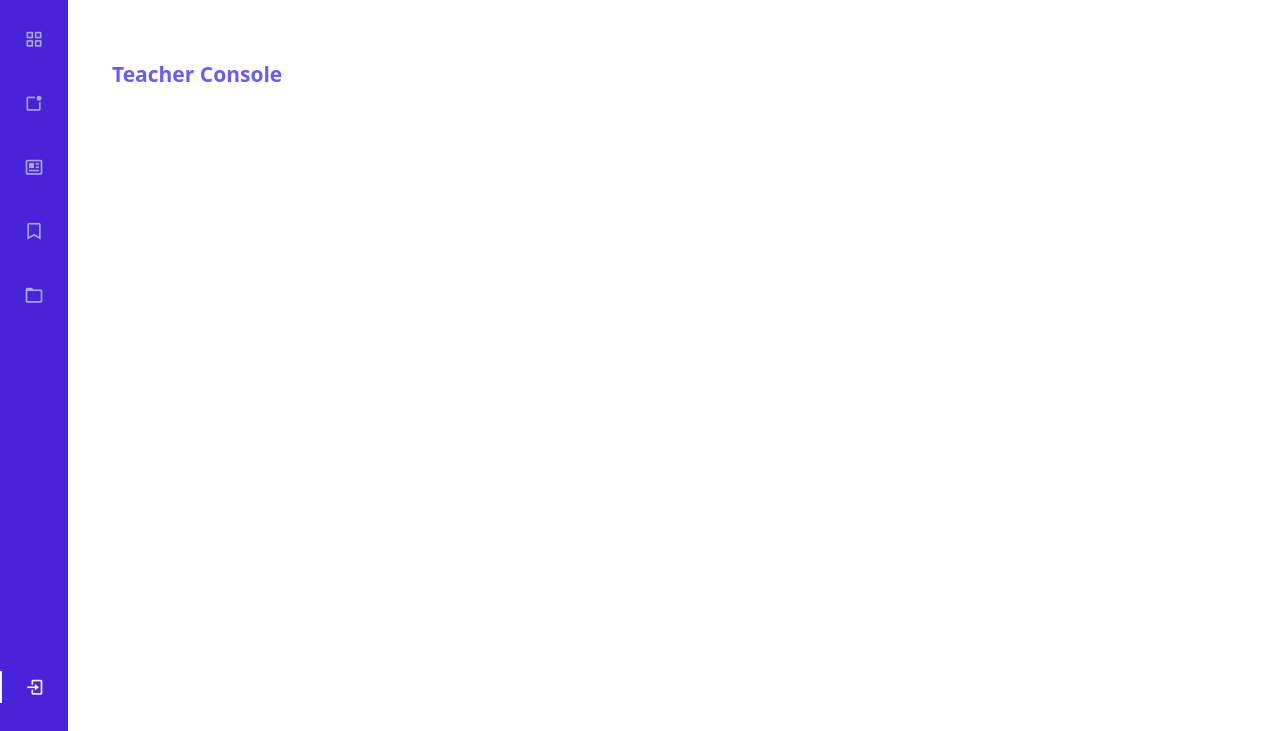
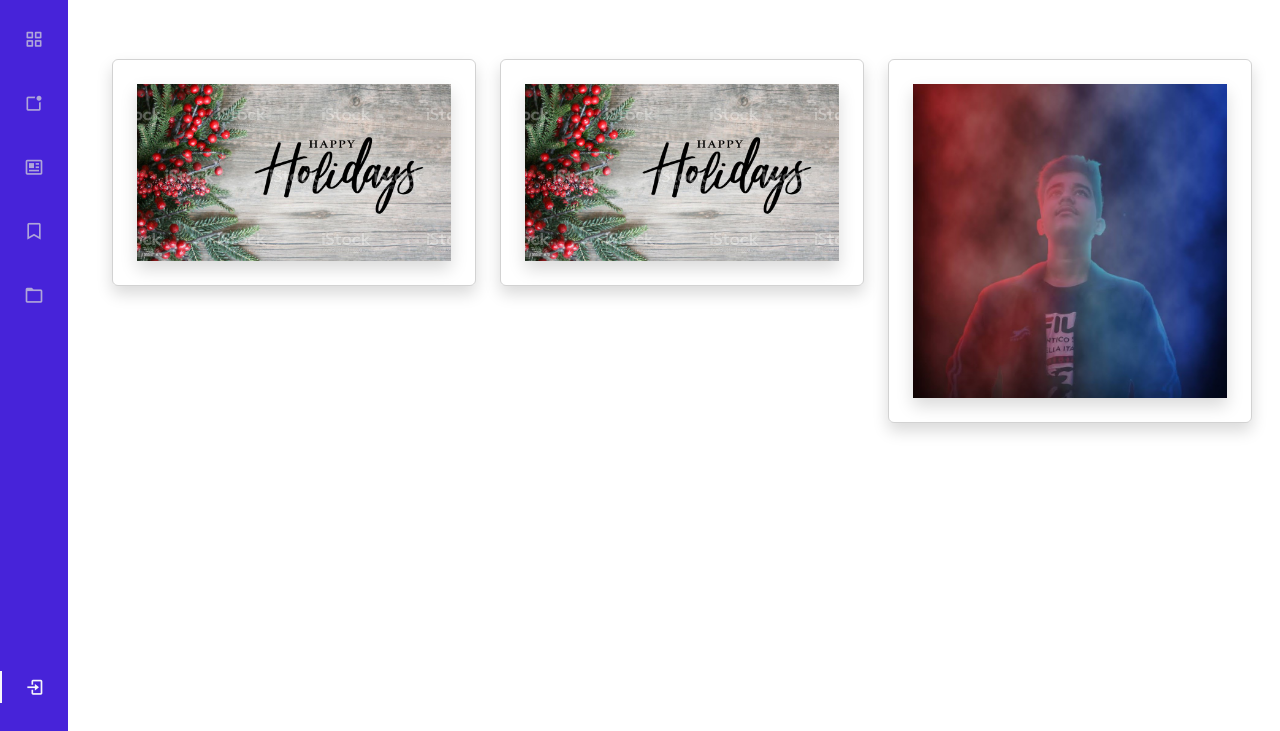
Before and after one commit to Krishna-Noutiyal/KV-Manager, a Flask app: page /T_Console in a window 1280 px wide. Shown: the part 69-800 px from the top of the page. Run offline with Flask 2, Linux system fonts and the light colour scheme; data that the repository does not hold is empty; style sheets or scripts are compiled from the project's sources.

Commit message:
Added Teacher's console Functionalities

```diff
--- a/FetchContent.py
+++ b/FetchContent.py
@@ -34,7 +34,7 @@ def sql(query):
     # Closing the connection
     Db.close()
 
-    return Fetch
+    return list(Fetch)
 
 
 def Get_News(Sr="sr", Class= "Class", Teacher= "Teacher"):
@@ -82,3 +82,7 @@ def Get_Classwork():
     lst = sql("Select * from classwork;")
 
     return lst
+
+def Get_Homework():
+    lst = sql("Select * from classwork;")
+    return lst
--- a/app.py
+++ b/app.py
@@ -4,7 +4,7 @@ from cryptography.fernet import Fernet
 import json
 import pymysql as sql
 
-from FetchContent import Get_News, Get_Newses, Get_Event, Get_Events, Get_Classwork
+from FetchContent import Get_News, Get_Newses, Get_Event, Get_Events, Get_Classwork, Get_Homework
 
 app = Flask(__name__)
 app.secret_key = "SecretKey"
@@ -394,12 +394,14 @@ def Classwork():
 
 @app.route("/Homework", methods=["GET", "POST"])
 def Homework():
-    return render_template("Homework.html")
+    Work = Get_Homework()
+
+    return render_template("Homework.html", Length=len(Work), Content=Work)
 
 
 @app.route("/T_Console", methods=["GET", "POST"])
 def T_Console():
-    return render_template("T_Console.html")
+    return render_template("T_Console.html", Cnt=Get_Newses())
 
 
 @app.route("/Post/<NewsOrPost>/<SerialNo>", methods=["GET", "POST"])
--- a/static/CSS/DarkMode.css
+++ b/static/CSS/DarkMode.css
@@ -7,7 +7,8 @@ body.dark .Padinputs {
 }
 
 body.dark .post-card {
-  border: 1px solid rgba(105, 92, 254, 0.4);
+  border: 1px solid rgba(105, 92, 254, 0.77);
+  background-color: #1f0242;
 }
 
 body.dark .formbars button {
--- a/static/CSS/DarkMode.scss
+++ b/static/CSS/DarkMode.scss
@@ -7,7 +7,8 @@ body.dark .Padinputs {
 }
 
 body.dark .post-card{
-  border: 1px solid rgba(105, 92, 254, 0.4);
+  border: 1px solid rgb(105 92 254 / 77%);
+  background-color: #1f0242;
 }
 body.dark .formbars button {
   color: Var.$Darktext-color;
--- a/templates/T_Console.html
+++ b/templates/T_Console.html
@@ -1,32 +1,98 @@
 {% extends "Base.html" %}
-
 
 <!-- Head -->
 {% block head %}
-    <title>
-        Teacher's Console
-    </title>
+<title>Teacher's Console</title>
 {% endblock %}
-
 
 <!-- Header Content -->
 {% block header %}
 <div class="text">Teacher's Console!!</div>
 {% endblock %}
 
-
 <!-- Body Content -->
 
 {% block Content %}
-    <div class="container">
-        <div class="row SecText">
-             Teacher Console
+<div class="container-fluid SecText">
+  <div class="row gy-5 gap-lg-0 justify-content-center">
+    <div class="col-xl-4 col-lg-6">
+      <div class="p-4 shadow rounded post-card">
+        <div
+          class="hover-zoom Img-container shadow mw-40 d-flex justify-content-center"
+        >
+          <a href="">
+            <img
+              class="img-fluid"
+              src="{{url_for('static', filename='Images/Post-Img/Holiday.jpg')}}"
+              alt="Image Not Found"
+              srcset=""
+            />
+          </a>
         </div>
+
+        <div class="Post-Context blockquote SecText text-center d-none">
+          <a
+            href="{{url_for('static', filename='Images/Post-Img/Holiday.jpg')}}"
+            class="d-text">
+            <h2 class="mt-4 Post-Heading">Give Homework</h2>
+          </a>
+        </div>
+      </div>
     </div>
+
+    <div class="col-xl-4 col-lg-6">
+      <div class="p-4 shadow rounded post-card">
+        <div
+          class="hover-zoom Img-container shadow mw-40 d-flex justify-content-center"
+        >
+          <a href="">
+            <img
+              class="img-fluid"
+              src="{{url_for('static', filename='Images/Post-Img/Holiday.jpg')}}"
+              alt="Image Not Found"
+              srcset=""
+            />
+          </a>
+        </div>
+
+        <div class="Post-Context blockquote SecText text-center d-none">
+          <a
+            href="{{url_for('static', filename='Images/Post-Img/Sports-day.jpg')}}"
+            class="d-text">
+            <h2 class="mt-4 Post-Heading">Give Homework</h2>
+          </a>
+        </div>
+
+      </div>
+    </div>
+
+    <div class="col-xl-4 col-lg-6">
+      <div class="p-4 shadow rounded post-card">
+        <div
+          class="hover-zoom Img-container shadow mw-40 d-flex justify-content-center"
+        >
+          <a href="">
+            <img
+              class="img-fluid"
+              src="{{url_for('static', filename='Images/Logo.jpg')}}"
+              alt="Image Not Found"
+              srcset=""
+            />
+          </a>
+        </div>
+
+        <div class="Post-Context blockquote SecText text-center d-none">
+          <a
+            href="{{url_for('static', filename='Images/Post-Img/Holiday.jpg')}}"
+            class="d-text">
+            <h2 class="mt-4 Post-Heading">Give Homework</h2>
+          </a>
+        </div>
+      </div>
+    </div>
+  </div>
+</div>
 {% endblock %}
 
-
 <!-- Scripts -->
-{% block Script %}
-
-{% endblock %}
+{% block Script %} {% endblock %}
```
Also changed, not shown: templates/Homework.html (+20 -4 lines), 1 other file.
